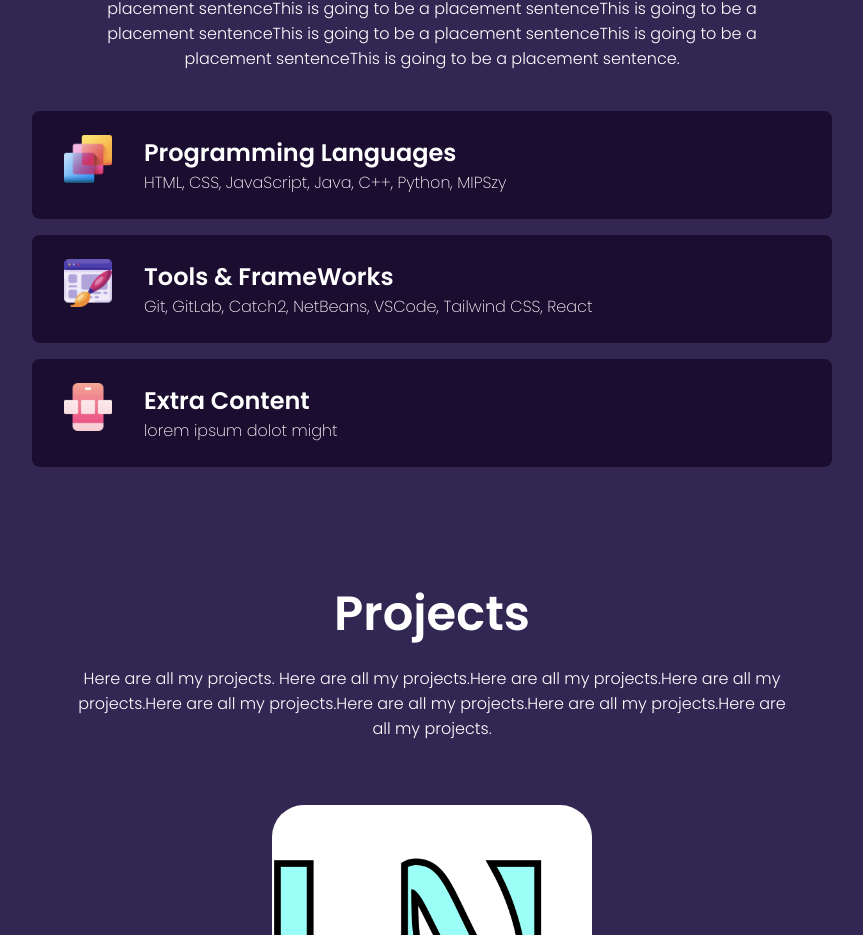
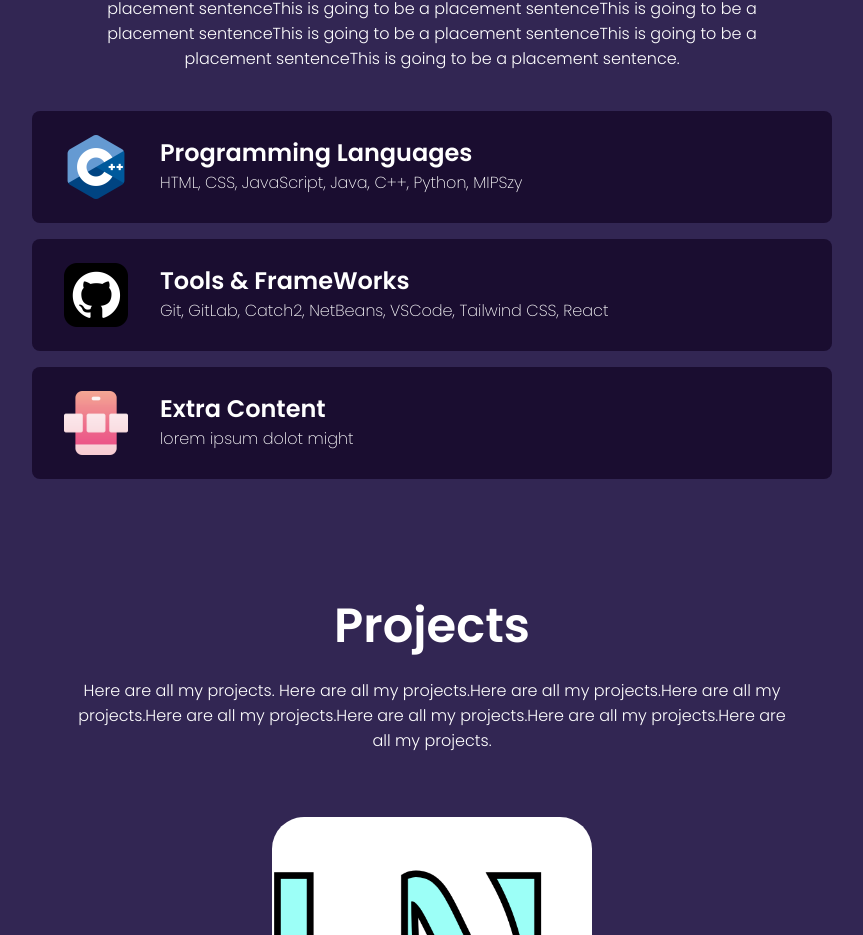
Before and after one commit to LeynaNguyen3/PersonalWebsite_2, a React (Create React App) app: page / in a window 1280 px wide. Shown: the part 1039-1974 px from the top of the page, without its empty margins (208-1071 px from the left). Built offline with nearby package versions, Linux system fonts and the light colour scheme.

Commit message:
additional changes

```diff
--- a/src/components/Skills/skills.css
+++ b/src/components/Skills/skills.css
@@ -41,8 +41,8 @@
 
 .skillBarImg{
     object-fit: cover;
-    height: 3rem;
-    width: 3rem;
+    height: 4rem;
+    width: 4rem;
     margin-right: 2rem;
 }
 
--- a/src/components/Skills/skills.js
+++ b/src/components/Skills/skills.js
@@ -1,7 +1,7 @@
 import React from 'react'
 import './skills.css';
-import UIDesign from '../../assets/ui-design.png'
-import WebDesign from '../../assets/website-design.png'
+import ProgrammingLanguages from '../../assets/programming_languages.png'
+import Tools from '../../assets/Tools.png'
 import AppDesign from '../../assets/app-design.png'
 
 const Skills = () => {
@@ -11,14 +11,14 @@ const Skills = () => {
         <span className="skillDesc">This is going to be a placement sentence.This is going to be a placement sentenceThis is going to be a placement sentenceThis is going to be a placement sentenceThis is going to be a placement sentenceThis is going to be a placement sentenceThis is going to be a placement sentenceThis is going to be a placement sentenceThis is going to be a placement sentenceThis is going to be a placement sentenceThis is going to be a placement sentenceThis is going to be a placement sentence.</span>
         <div className="skillBars">
             <div className="skillBar">
-                <img src={UIDesign} alt="UIDesign" className="skillBarImg" />
+                <img src={ProgrammingLanguages} alt="UIDesign" className="skillBarImg" />
                 <div className="skillBarText">
                     <h2>Programming Languages</h2>
                     <p>HTML, CSS, JavaScript, Java, C++, Python, MIPSzy</p>
                 </div>
             </div>
             <div className="skillBar">
-                <img src={WebDesign} alt="WebDesign" className="skillBarImg" />
+                <img src={Tools} alt="WebDesign" className="skillBarImg" />
                 <div className="skillBarText">
                     <h2>Tools & FrameWorks</h2>
                     <p> Git, GitLab, Catch2, NetBeans, VSCode, Tailwind CSS, React</p>
```
Also changed, not shown: src/assets/Tools.png (added), src/assets/programming_languages.png (added).
